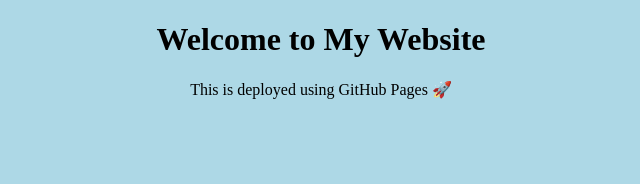
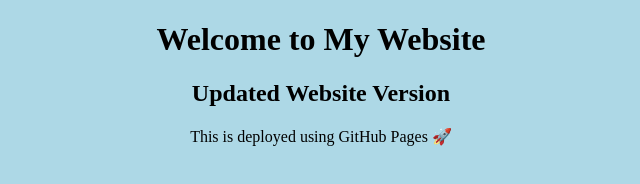
Before and after one commit to shiv0666/Devops-practical-6, a plain HTML site: page index.html in a window 1280 px wide. Shown: the whole page, without its empty margins (319-959 px from the left). Drawn offline with Linux system fonts and the light colour scheme.

Commit message:
fix deploy

```diff
--- a/index.html
+++ b/index.html
@@ -6,6 +6,7 @@
 <body style="text-align:center; background:lightblue;">
 
 <h1>Welcome to My Website</h1>
+<h2>Updated Website Version </h2>
 <p>This is deployed using GitHub Pages 🚀</p>
 
 </body>
```
